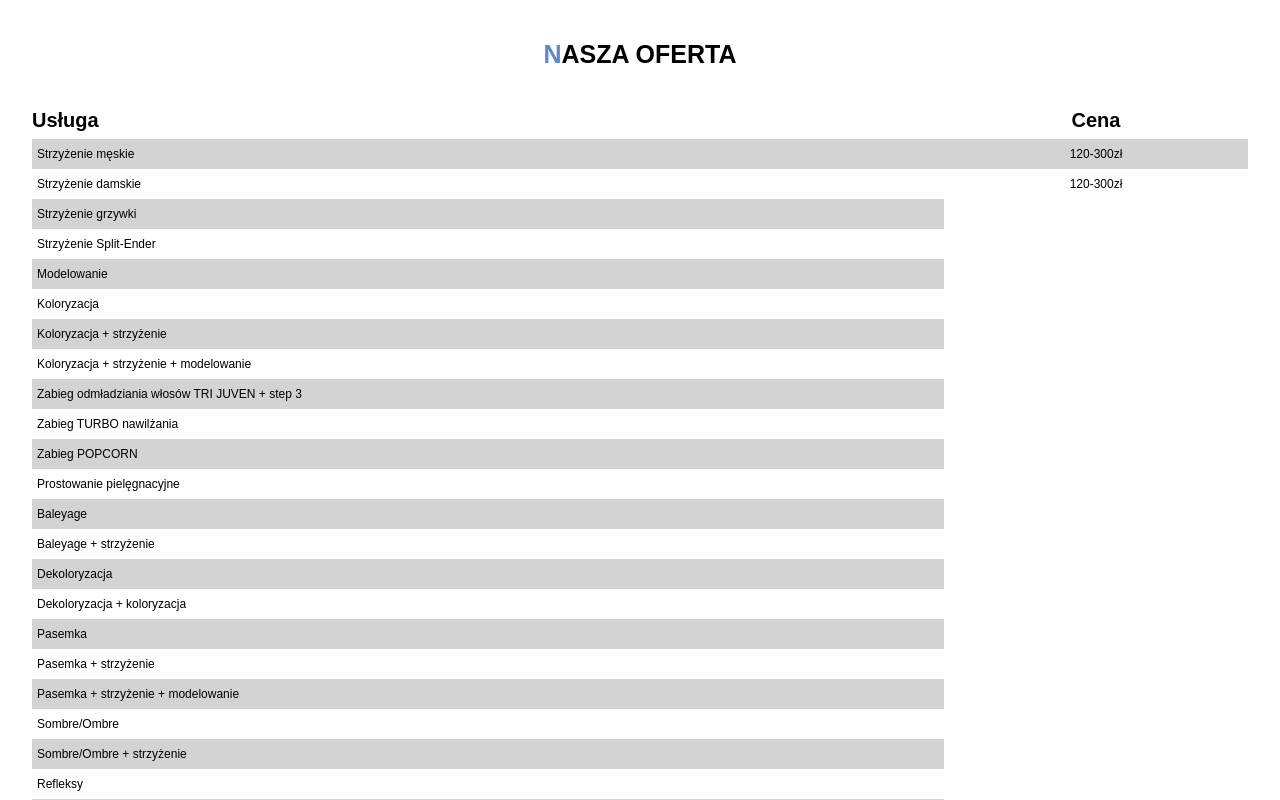
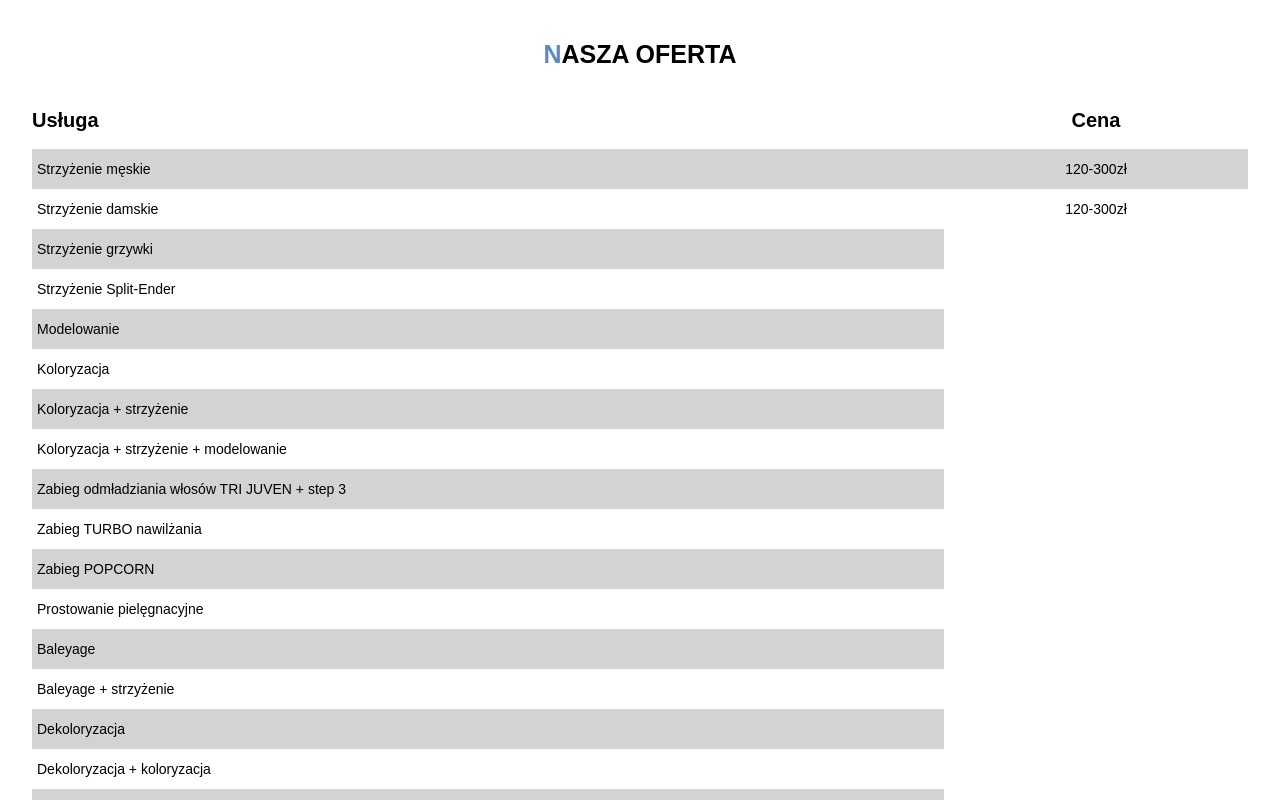
Before and after one commit to Adaxelx/strona-salonu, a React (Create React App) app: page / in a window 1280 px wide. Shown: the part 760-1560 px from the top of the page. Built offline with nearby package versions, Linux system fonts and the light colour scheme.

Commit message:
add portrait view

```diff
--- a/src/Styles/MainStyle.sass
+++ b/src/Styles/MainStyle.sass
@@ -1,26 +1,3 @@
-/* mixins + vars */
-
-@import './_variables.sass'
-@import './_mixins.sass'
-
-/* nav  + logo + footer */
-
-@import './_navBtn.sass'
-@import './_openedNav.sass'
-@import './_logo.sass'
-@import './_footer.sass'
-
-/* start page */
-
-@import './StartStyles/_partnership.sass'
-@import './StartStyles/_home.sass'
-@import './StartStyles/_offer.sass'
-@import './StartStyles/_startPage.sass'
-
-/* media */
-
-@import './_media.sass'
-
 .fade-enter
   transform: translateX(-40%)
   opacity: 0
@@ -56,3 +33,27 @@ html
 
 .firstLetter
   color: #5f88c1
+
+
+/* mixins + vars */
+
+@import './_variables.sass'
+@import './_mixins.sass'
+
+/* nav  + logo + footer */
+
+@import './_navBtn.sass'
+@import './_openedNav.sass'
+@import './_logo.sass'
+@import './_footer.sass'
+
+/* start page */
+
+@import './StartStyles/_partnership.sass'
+@import './StartStyles/_home.sass'
+@import './StartStyles/_offer.sass'
+@import './StartStyles/_startPage.sass'
+
+/* media */
+
+@import './_media.sass'
--- a/src/Styles/StartStyles/_offer.sass
+++ b/src/Styles/StartStyles/_offer.sass
@@ -3,7 +3,7 @@
     display: flex
     flex-direction: column
     align-items: center
-    height: 900px
+    height: 1200px
     // margin-top: 5vh
     .title
         text-transform: uppercase
@@ -22,7 +22,7 @@
             width: 75%
             display: grid
             grid-template-columns: 100%
-            grid-template-rows: repeat(28,30px)
+            grid-template-rows: repeat(28,40px)
             & p
                 padding-left: 5px
             & p:nth-of-type(odd)
@@ -32,7 +32,7 @@
             text-align: center
             display: grid
             grid-template-columns: 100%
-            grid-template-rows: repeat(10,30px)
+            grid-template-rows: repeat(10,40px)
             & p
                 justify-content: center
                 &:nth-of-type(odd)
--- a/src/Styles/_media.sass
+++ b/src/Styles/_media.sass
@@ -1,4 +1,4 @@
-@media (orientation:landscape)
+@media (orientation: landscape)
     .home img
         height: 100vh
         width: auto
@@ -14,3 +14,17 @@
             margin-bottom: $space-componentsLand
         & .title.place
             transition-delay: .2s
+
+@media (orientation: portrait) and (min-width: 768px)
+    html
+        font-size: 15px
+    .btn
+        width: 40px
+    .offer
+        height: 1220px
+
+@media (orientation: portrait) and (min-width: 1024px)
+    html
+        font-size: 20px
+    .offer
+        height: 1270px
--- a/src/Styles/_variables.sass
+++ b/src/Styles/_variables.sass
@@ -3,7 +3,7 @@
 $font-sizeBig: 3.5rem
 $font-sizeTitle: 2.5rem
 $font-sizeSubtitle: 2rem
-$font-sizeContent: 1.2rem
+$font-sizeContent: 1.4rem
 $font-sizeMedium: 1.5rem
 
 
```
